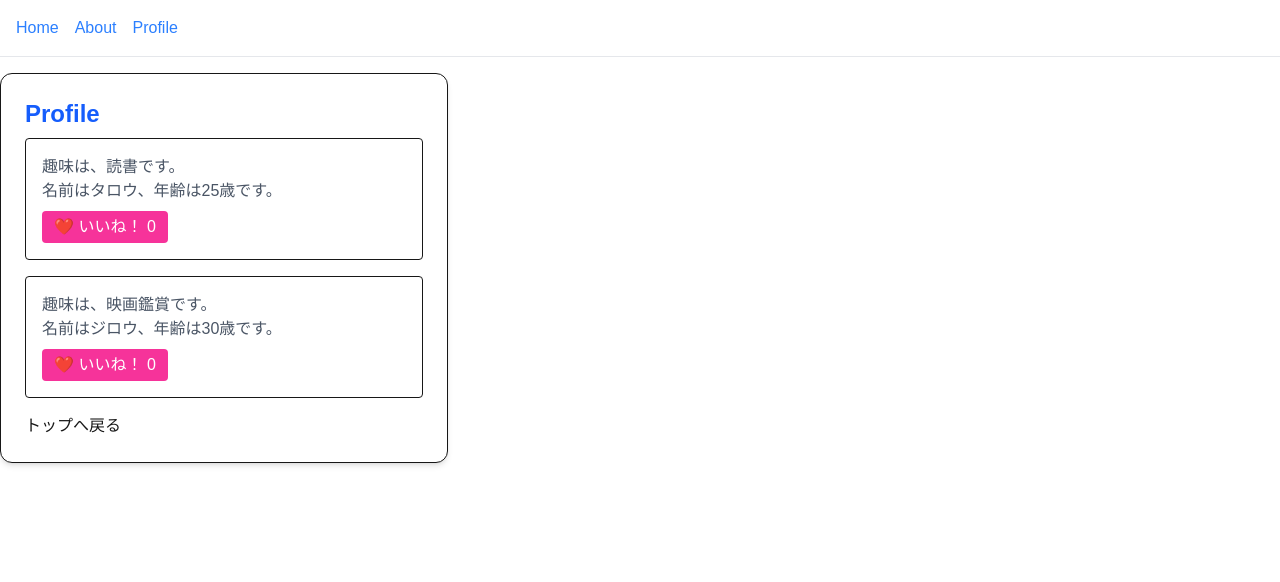
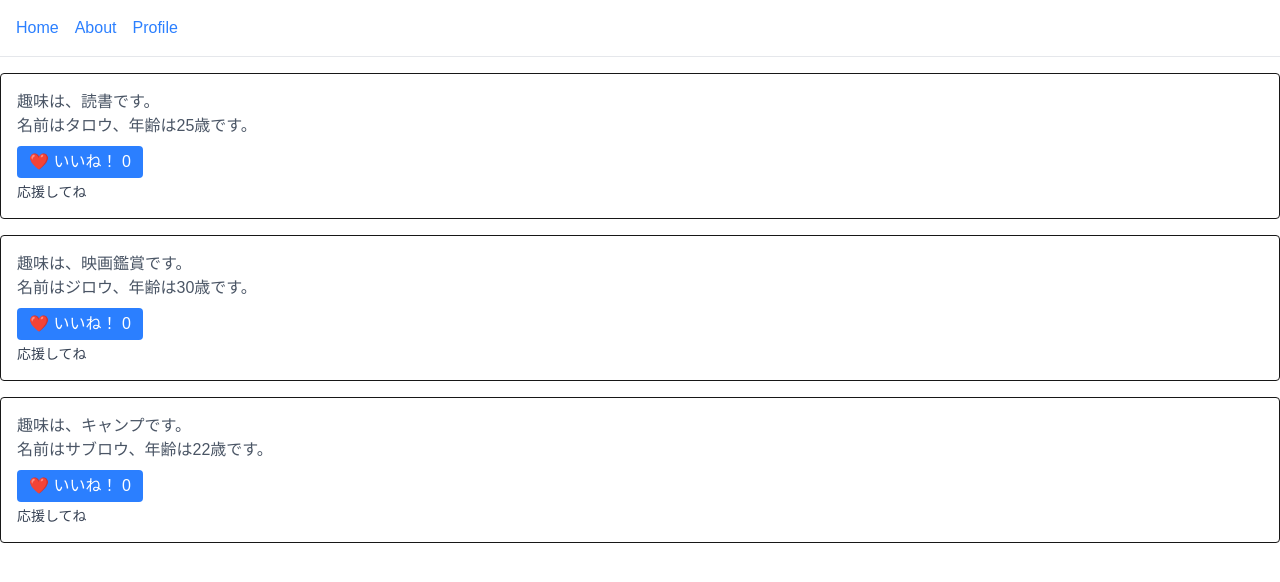
Before and after one commit to kazuhitommukai/nextjs-learning-app, a Next.js app: page /profile in a window 1280 px wide. Shown: the top 582 px of the page. Built offline with nearby package versions, Linux system fonts and the light colour scheme.

Commit message:
feat: add profile page and interactive like button component

```diff
--- a/app/profile/page.tsx
+++ b/app/profile/page.tsx
@@ -2,12 +2,25 @@ import Link from "next/link";
 import ProfileCard from "@/app/profile/_components/ProfileCard"; // 1. 部品を読み込む
 
 export default function ProfilePage() {
-    return (
-        <div className="p-6 bg-white border rounded-xl shadow-md max-w-md">
-            <h1 className="text-2xl font-bold text-blue-600 mb-2">Profile</h1>
-            <ProfileCard userName="タロウ" age={25} hobby="読書" />
-            <ProfileCard userName="ジロウ" age={30} hobby="映画鑑賞" />
-            <Link href="/">トップへ戻る</Link>
-        </div>
-    );
+
+
+  const users = [
+    { id: 1, userName: "タロウ", age: 25, hobby: "読書" },
+    { id: 2, userName: "ジロウ", age: 30, hobby: "映画鑑賞" },
+    { id: 3, userName: "サブロウ", age: 22, hobby: "キャンプ" },
+  ];
+
+  return (
+    <div>
+      {/* 2. 配列.map((1つ分のデータ) => ( 表示するタグ )) で繰り返す */}
+      {users.map((user) => (
+        <ProfileCard
+          key={user.id}           // ★重要：繰り返しの一番外側には必ず一意な key をつける！
+          userName={user.userName}
+          age={user.age}
+          hobby={user.hobby}
+        />
+      ))}
+    </div>
+  );
 }
--- a/components/ui/LikeButton.tsx
+++ b/components/ui/LikeButton.tsx
@@ -7,11 +7,17 @@ export default function LikeButton() {
   // 2. [現在の値, 値を変える関数] = useState(最初の値) をセットで作る
   const [likes, setLikes] = useState(0);
   return (
-    <button
-      onClick={() => setLikes(likes + 1)} // 3. ボタンを押したら「現在の値 + 1」に更新！
-      className="mt-2 px-3 py-1 bg-pink-500 text-white rounded"
-    >
-      ❤️ いいね！ {likes}
-    </button>
+    <div>
+      <button
+        onClick={() => setLikes(likes + 1)} // 3. ボタンを押したら「現在の値 + 1」に更新！
+        className="mt-2 px-3 py-1 bg-blue-500 text-white rounded"
+        >
+        ❤️ いいね！ {likes}
+      </button>
+
+      <p className="mt-1 text-sm text-gray-700">
+        {likes >= 5 ? "🔥 大人気！" : "応援してね"}
+      </p>
+    </div>
   );
 }
```
Also changed, not shown: 1 other file (tests, documents, lock files or other folders).
